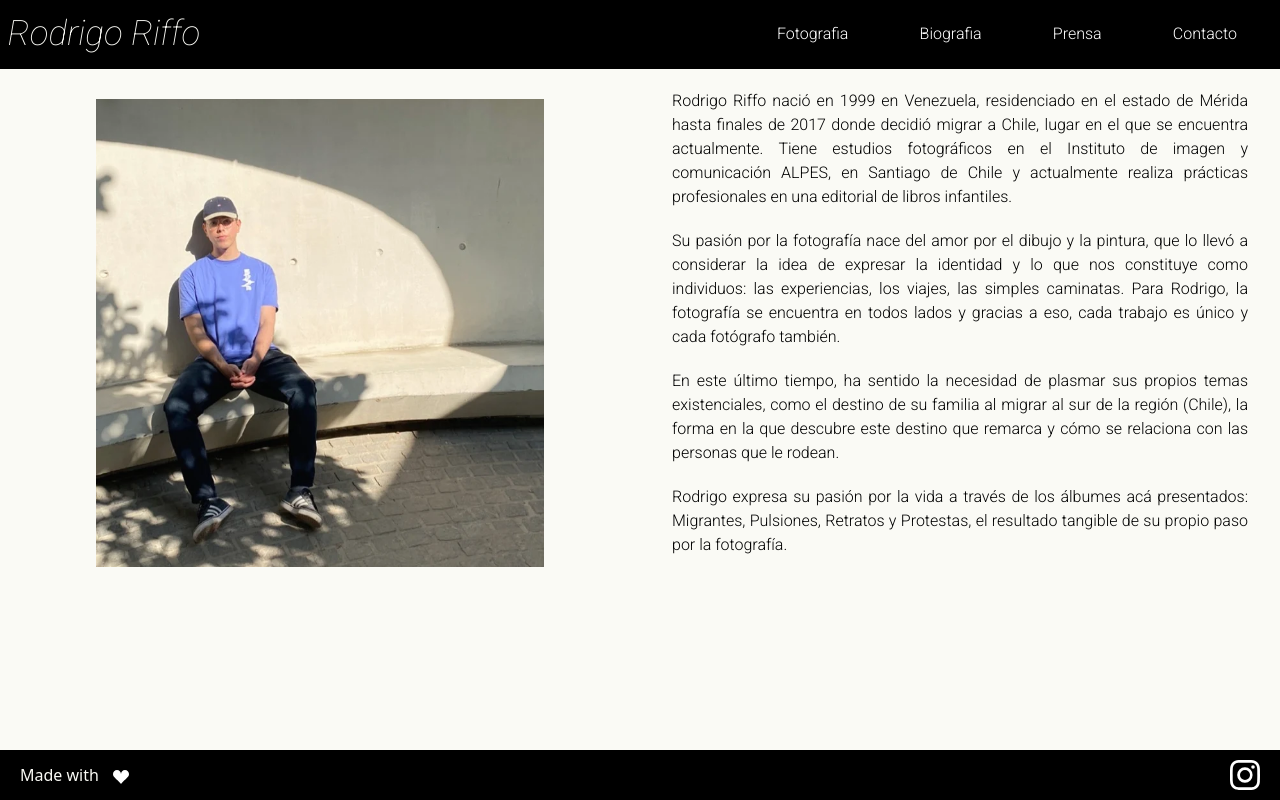
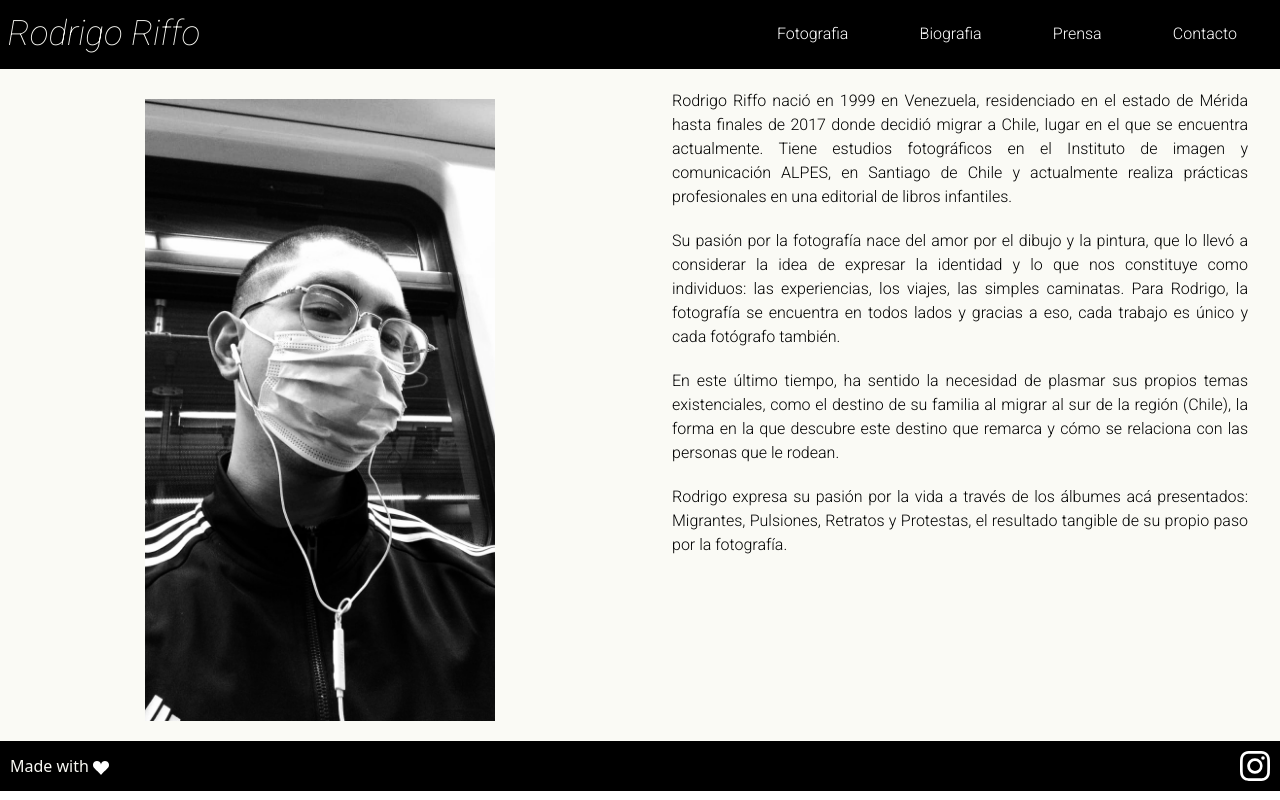
Before and after one commit to OsunaJuan/RodrigoRiffo, a website: page Resources/Pages/Biografia.html in a window 1280 px wide. Drawn offline with nearby package versions, Linux system fonts and the light colour scheme.

Commit message:
cambiando el footer

```diff
--- a/Resources/Pages/Biografia.html
+++ b/Resources/Pages/Biografia.html
@@ -1,5 +1,5 @@
 <!DOCTYPE html>
-<html lang="en" class="need">
+<html lang="en">
 <head>
     <meta charset="UTF-8">
     <meta http-equiv="X-UA-Compatible" content="IE=edge">
@@ -13,7 +13,7 @@
     <link rel="stylesheet" href="../../css/styles.css">
 </head>
 
-<body class="need">
+<body >
     <!-- Barra de navegacion -->
     <header class="header-container" >
         <nav class=" header-container__nav  navbar navbar-expand-lg navbar-dark bg-black">
@@ -51,7 +51,7 @@
 
         <div class=biografia__container--image>
            <figure>
-            <img src="../Media/Imagenes/bio.webp" alt="Img del artista">
+            <img src="../Media/Imagenes/Img-biografia.jpeg" alt="Img del artista">
          </figure>
         </div>
 
@@ -85,11 +85,16 @@
      <footer class="footer-container">
       <div class="footer-container__block">
           <div class="footer__block--left">
+            <div>
               <p> Made with </p>
               <img src="../Media/Logos/Corazon.svg" alt="imgen de corazon" class="heart">
             </div>
+
+          </div>
           <div class="footer__block--right">
+            <div>
               <a href="https://www.instagram.com/rodrigovnzl/" target="_blank"><img src="../Media/Logos/instagram.svg" alt="Logo instagram"></a>
+            </div>
           </div>
 
       </div>
--- a/sass/components/_biografia.scss
+++ b/sass/components/_biografia.scss
@@ -33,8 +33,9 @@
                 justify-content: center;
                 width: 70%;
                 margin-top: 30px;
+                margin-bottom: 20px;
                 img{
-                    @include images(100%,550px,288px,auto,150px);
+                    @include images(100%,350px,288px,auto,150px);
                 }
 
             }
--- a/sass/components/_contacto.scss
+++ b/sass/components/_contacto.scss
@@ -38,7 +38,7 @@
                 margin-bottom: 10px;
 
                 h2{
-                    @include font(3rem, italic, 100, $ft-black );
+                    @include font(2rem, normal, 100, $ft-black );
                 }
 
                 img{
--- a/sass/components/_footer.scss
+++ b/sass/components/_footer.scss
@@ -3,37 +3,64 @@
 @import "../base/variables";
 
 .footer-container{
+    @include fill-page;
     width: 100%;
-    height: 50px;
+    height: 50px !important;
 
 
     .footer-container__block{
         display: flex;
         height: 100%;
         background-color: $bg-black;
+        align-content: center;
 
         .footer__block--left{
+            height: 100%;
+            display: flex;
+            align-content: center;
             width: 50%;
             color: $ft-white;
 
+            div{
+                height: 24px;
+                margin: auto 0 auto 10px;
+                p{
+                    margin: 0;
+                    display: inline-block;
+                    font-size: 1.6rem;
+                }
 
-            p{
-                margin: 13px 10px 0px 20px;
-                display: inline-block;
+                img{
+                    height: 16px;
+                    width: 16px;
+                }
             }
+
+
         }
 
         .footer__block--right{
             width: 50%;
+            height: 100%;
             display: flex;
             justify-content: end;
 
-            img{
-                width: 30px;
-                height: 30px;
-                margin: 10px 20px 0px 0px;
 
+            div{
+                margin: auto 0;
+                img{
+                    margin: auto 10px auto 0 ;
+                    width: 30px;
+                    height: 30px;
+                    transition: all 0.5s;
+                    &:hover{
+                        opacity: 75%;
+                    }
+
+                }
             }
+
+
 
         }
     }
--- a/sass/components/_fotografia.scss
+++ b/sass/components/_fotografia.scss
@@ -37,6 +37,7 @@
             h2{
                 @include font(3rem, italic, 100, $ft-black );
                 margin-top: 10px
+
             }
         }
     }
--- a/sass/components/_header.scss
+++ b/sass/components/_header.scss
@@ -16,6 +16,8 @@
 
         .nav-link{
             @include font(1.6rem, normal ,300,$ft-white);
+            border-bottom: 1px solid $bg-black;
+            transition: all 0.5s;
 
             &:hover{
                 opacity: 75%;
--- a/sass/style.scss
+++ b/sass/style.scss
@@ -35,7 +35,6 @@ body{
 @import "./components/biografia";
 @import "./components/prensa";
 @import "./components/contacto";
-
 .need{
     display: flex;
     flex-direction: column;
```
Also changed, not shown: Resources/Pages/Albumes/Migrante.html (+5 -0 lines), Resources/Pages/Albumes/Pulsiones.html (+5 -0 lines), Resources/Pages/Albumes/Retratos.html (+6 -1 lines), Resources/Pages/Albumes/protestas.html (+5 -0 lines), Resources/Pages/Contacto.html (+8 -4 lines), Resources/Pages/Fotografia.html (+5 -0 lines), Resources/Pages/Prensa.html (+5 -0 lines), Resources/Media/Imagenes/Img-biografia.jpeg (added), Resources/Media/Imagenes/bio.webp (deleted), css/styles.css, 1 other file. Lines whose indentation alone changed are shown as unchanged.
